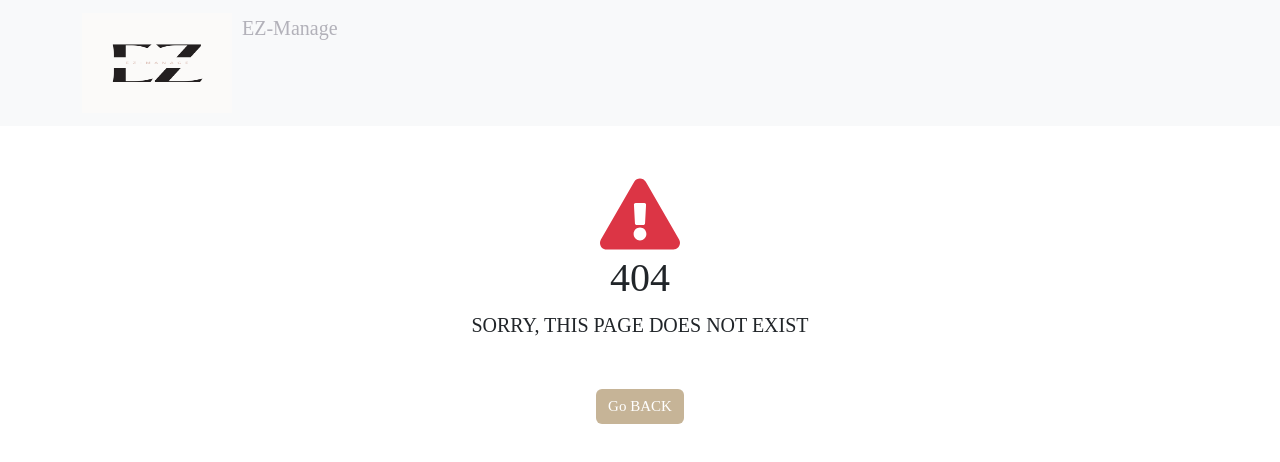
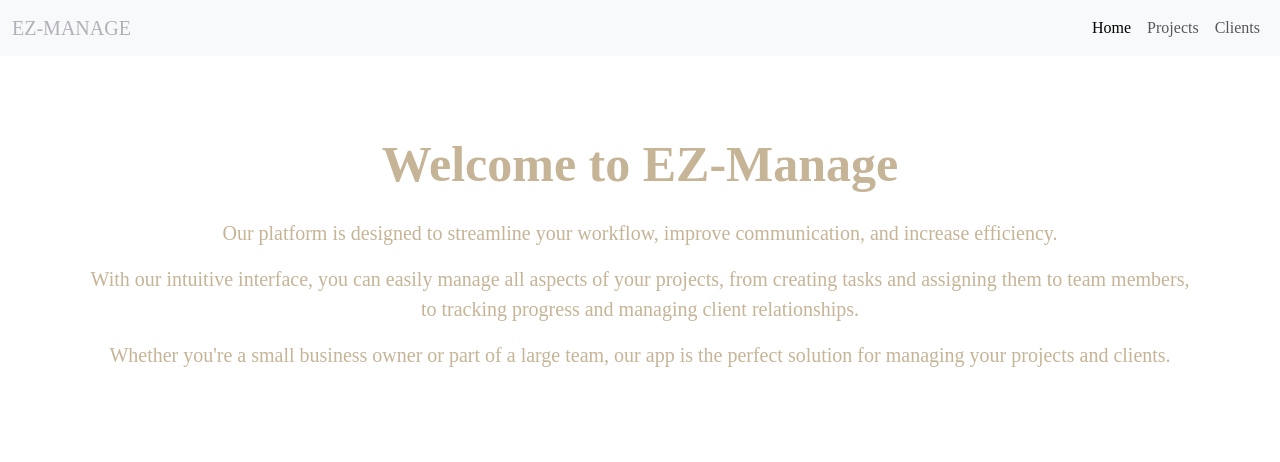
Before and after one commit to adam-marey/CRUD-system, a React (Create React App) app in the folder client/: page /welcome in a window 1280 px wide. Before the commit this address had no page. Shown: the top 462 px of the page. Built offline with nearby package versions, Linux system fonts and the light colour scheme.

Commit message:
added welcome page and single route and some styling

```diff
--- a/client/src/App.js
+++ b/client/src/App.js
@@ -4,6 +4,8 @@ import { ApolloProvider, ApolloClient, InMemoryCache} from '@apollo/client'
 import Home from './components/pages/Home';
 import NotFound from './components/pages/NotFound';
 import Project from './components/pages/Project';
+import Welcome from './components/pages/Welcome';
+import Navbar from './components/components/Navbar';
 const cache = new InMemoryCache({
   typePolicies: {
     Query: {
@@ -33,10 +35,12 @@ function App() {
     <>
     <ApolloProvider client={client}>
       <Router>
-      <Header />
+        <Navbar />
+      {/* <Header /> */}
       <div className="container">
       <Routes>
         <Route path='/' element={<Home />} />
+        <Route path='/welcome' element={<Welcome />} />
         <Route path='/projects/:id' element={<Project />} />
         <Route path='*' element={<NotFound />} />
       </Routes>
--- /dev/null
+++ b/client/src/components/components/Navbar.jsx
@@ -0,0 +1,49 @@
+import React from 'react';
+
+const Navbar = () => {
+  return (
+    <div>
+      <nav class="navbar navbar-expand-lg bg-body-tertiary">
+        <div class="container-fluid">
+          <a class="navbar-brand" href="/">
+            EZ-MANAGE
+          </a>
+          <div class="d-flex">
+            <button
+              class="navbar-toggler"
+              type="button"
+              data-bs-toggle="collapse"
+              data-bs-target="#navbarSupportedContent"
+              aria-controls="navbarSupportedContent"
+              aria-expanded="false"
+              aria-label="Toggle navigation"
+            >
+              <span class="navbar-toggler-icon" />
+            </button>
+            <div class="collapse navbar-collapse" id="navbarSupportedContent">
+              <ul class="navbar-nav me-auto mb-2 mb-lg-0">
+                <li class="nav-item">
+                  <a class="nav-link active" aria-current="page" href="/">
+                    Home
+                  </a>
+                </li>
+                <li class="nav-item">
+                  <a class="nav-link" href="/projects">
+                    Projects
+                  </a>
+                </li>
+                <li class="nav-item">
+                  <a class="nav-link" href="/clients">
+                    Clients
+                  </a>
+                </li>
+              </ul>
+            </div>
+          </div>
+        </div>
+      </nav>
+    </div>
+  );
+};
+
+export default Navbar;
--- /dev/null
+++ b/client/src/components/pages/Welcome.jsx
@@ -0,0 +1,22 @@
+const Welcome = () => {
+  return (
+    <div class="intro-container">
+      <p className="web-title">Welcome to EZ-Manage</p>
+      <p className="description">
+        Our platform is designed to streamline your workflow, improve
+        communication, and increase efficiency.
+      </p>
+      <p className="description">
+        With our intuitive interface, you can easily manage all aspects of your
+        projects, from creating tasks and assigning them to team members, to
+        tracking progress and managing client relationships.
+      </p>
+      <p className="description">
+        Whether you're a small business owner or part of a large team, our app
+        is the perfect solution for managing your projects and clients.
+      </p>
+    </div>
+  );
+};
+
+export default Welcome;
--- a/client/src/index.css
+++ b/client/src/index.css
@@ -167,7 +167,26 @@ code {
 .btn-trash:hover {
   transform: scale(1.1);
 }
-
-.btn-trash:active {
-  background-color: #921224;
+.intro-container {
+  background-size: cover;
+  background-position: center;
+  background-repeat: no-repeat;
+  height: 50vh;
+  display: flex;
+  justify-content: center;
+  align-items: center;
+  flex-direction: column;
+  text-align: center;
+  padding: 0;
+  margin: 0;
 }
+.web-title {
+  font-size: 50px;
+  font-weight: 700;
+  color: #c6b497;
+}
+.description {
+  font-size: 20px;
+  font-weight: 500;
+  color: #c6b497;
+}
```
